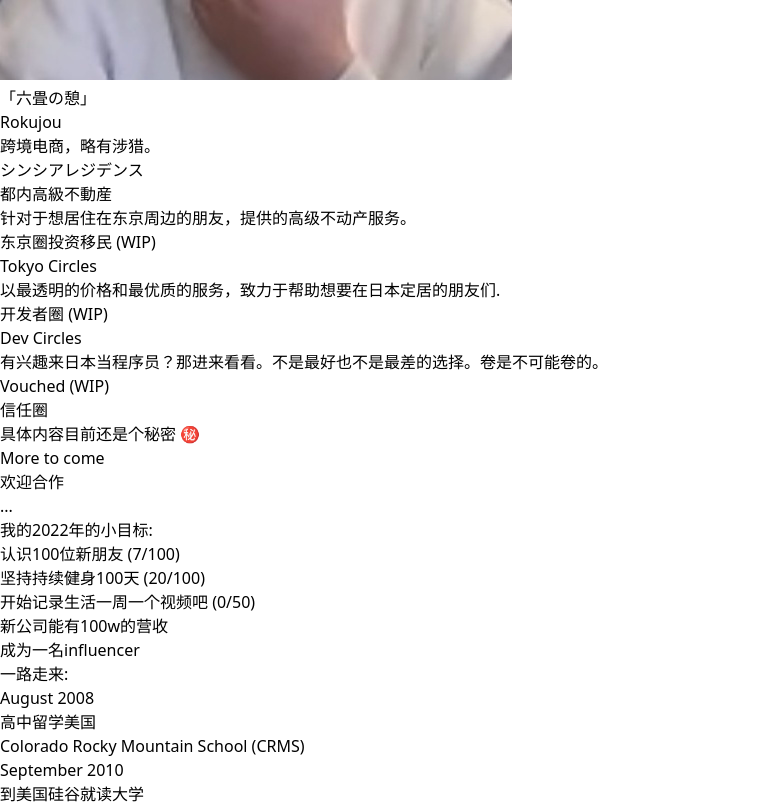
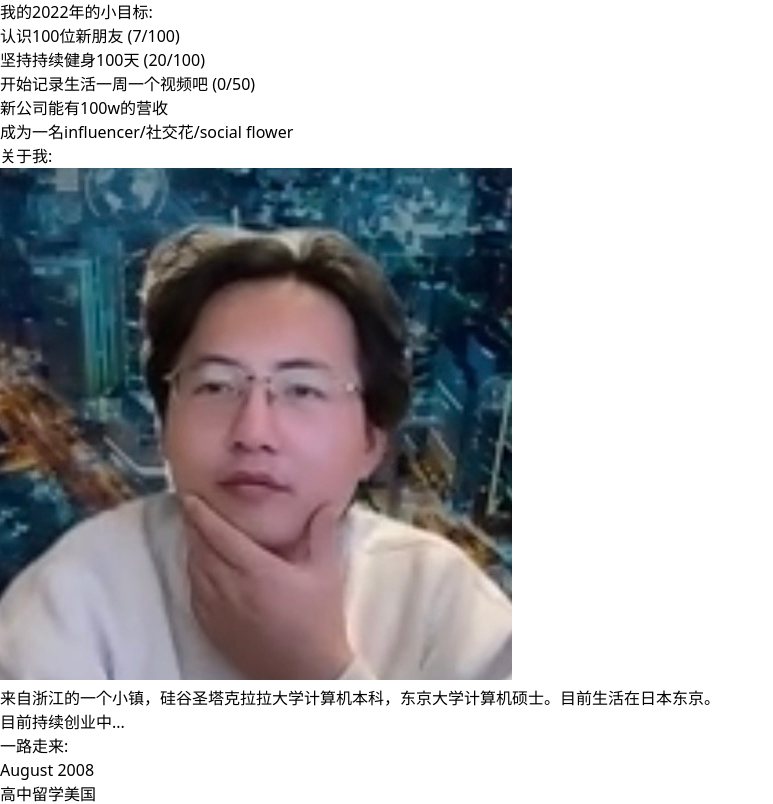
Before and after one commit to myt588/mytt-dev, a Next.js app: page / in a window 1280 px wide. Shown: the part 480-1284 px from the top of the page, without its empty margins (0-773 px from the left). Built offline with nearby package versions, Linux system fonts and the light colour scheme.

Commit message:
feat: add intro

```diff
--- a/src/components/AnnualGoals.tsx
+++ b/src/components/AnnualGoals.tsx
@@ -3,13 +3,13 @@ const goals = [
   `坚持持续健身100天 (20/100)`,
   `开始记录生活一周一个视频吧 (0/50)`,
   `新公司能有100w的营收`,
-  `成为一名influencer`,
+  `成为一名influencer/社交花/social flower`,
 ];
 
 export default function AnnualGoals() {
   return (
     <section>
-      <h3 className="text-xl font-bold text-center my-5">
+      <h3 className="text-xl font-bold text-center my-6">
         我的2022年的小目标:
       </h3>
       <div className="flex justify-center">
--- /dev/null
+++ b/src/components/Introduction.tsx
@@ -0,0 +1,17 @@
+import Image from 'next/image';
+import Avatar from '@/assets/avatar.jpg';
+
+export default function Introduction() {
+  return (
+    <section>
+      <h3 className="text-xl font-bold text-center my-5">关于我:</h3>
+      <div className="w-24 h-24 mx-auto my-4 rounded-full overflow-hidden">
+        <Image src={Avatar} alt="avatar" />
+      </div>
+      <div className="text-center">
+        来自浙江的一个小镇，硅谷圣塔克拉拉大学计算机本科，东京大学计算机硕士。目前生活在日本东京。
+      </div>
+      <div className="text-center my-2">目前持续创业中...</div>
+    </section>
+  );
+}
--- a/src/pages/index.tsx
+++ b/src/pages/index.tsx
@@ -1,8 +1,7 @@
 import Head from 'next/head';
-import Image from 'next/image';
-import Avatar from '@/assets/avatar.jpg';
 import ProjectList from '@/components/ProjectList';
 import AnnualGoals from '@/components/AnnualGoals';
+import Introduction from '@/components/Introduction';
 import Timeline from '@/components/Timeline';
 
 export default function Home() {
@@ -19,14 +18,13 @@ export default function Home() {
 
       <main className="mx-auto max-w-screen-lg">
         <h1 className="text-3xl font-bold text-center my-5">可能开发</h1>
-        <h2 className="text-2xl font-bold text-center my-3">mytt.dev</h2>
-        <div className="w-24 h-24 mx-auto rounded-full">
-          <Image src={Avatar} alt="avatar" />
-        </div>
+        <h2 className="text-2xl font-bold text-center mb-6">mytt.dev</h2>
 
         <ProjectList />
 
         <AnnualGoals />
+
+        <Introduction />
 
         <Timeline />
       </main>
```
